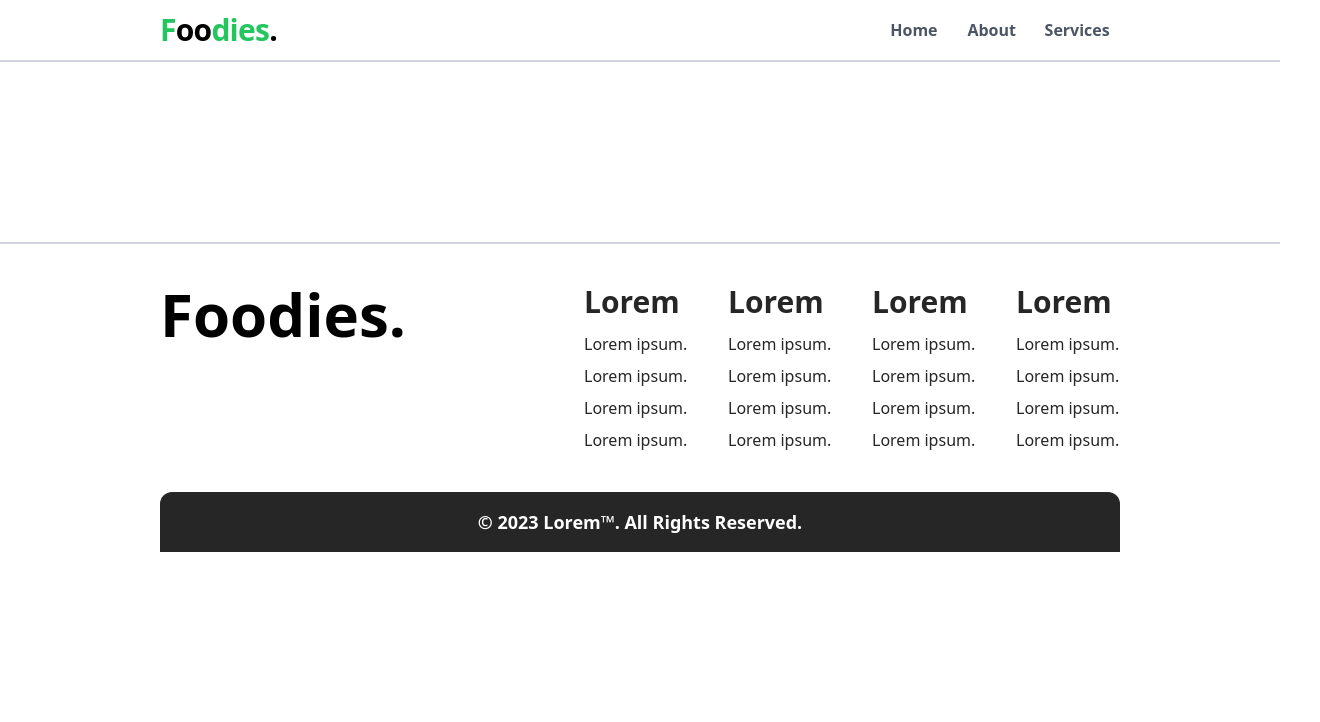
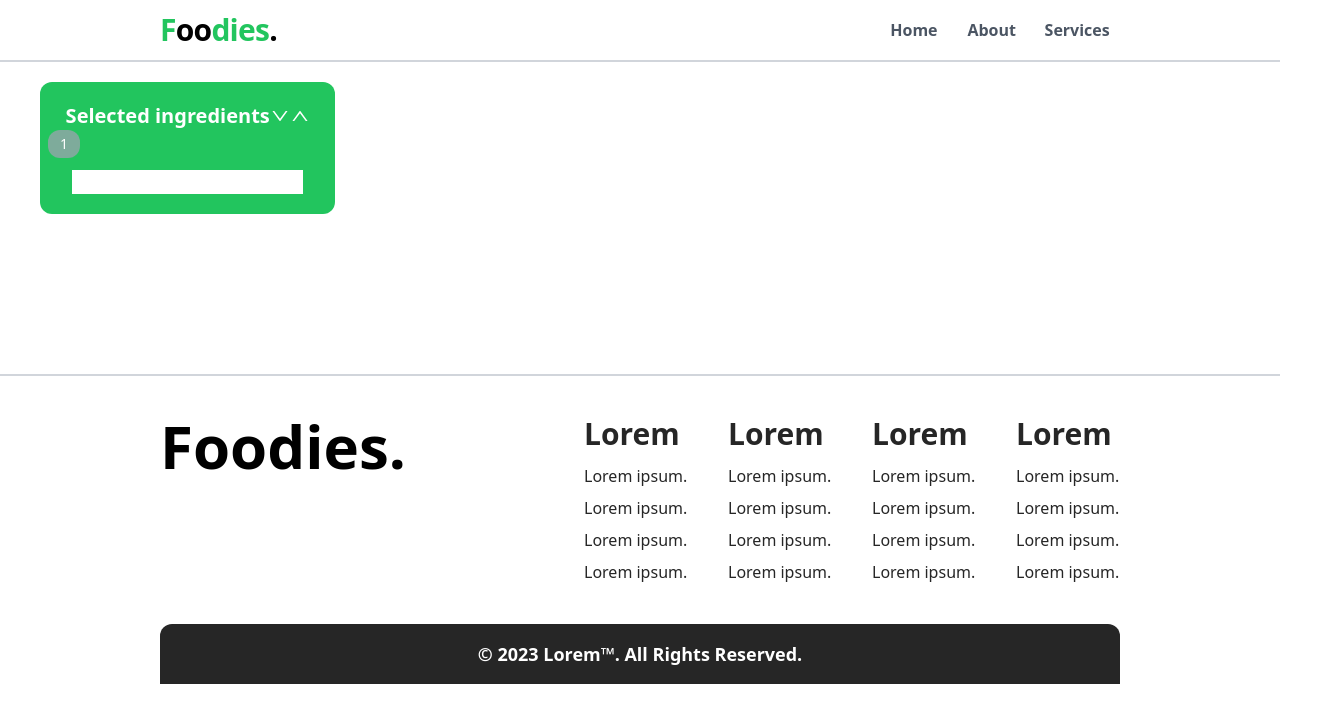
Before and after one commit to yumitdemir/Foodie-front-end, a React (Vite) app: page /search/1/1/1 in a window 1280 px wide. Shown: the top 722 px of the page, 1320 px wide, since content can reach past the window. Built offline with nearby package versions, Linux system fonts and the light colour scheme; no server answers.

Commit message:
Create SelectedIngredients component.

```diff
--- a/src/pages/SearchList/SearchList.jsx
+++ b/src/pages/SearchList/SearchList.jsx
@@ -7,7 +7,7 @@ import RecipeList from "./components/RecipeList.jsx";
 
 async function fetchRecipes(pantry, order, input) {
     const apiKey = '49a32b520f314d1294660ea61e7ff18e';
-    input = input.split(" ").join(",+");
+    let inputArray = input.split(" ").join(",+");
     const url = `https://api.spoonacular.com/recipes/findByIngredients?ingredients=${input}&number=${5}&apiKey=${apiKey}`;
     const response = await fetch(url);
     if (!response.ok) {
@@ -18,15 +18,16 @@ async function fetchRecipes(pantry, order, input) {
 
 function SearchList(props) {
     const {pantry, order, input} = useParams();
+    let inputArray = input.split(" ");
 
     const recipes = useQuery(
         [`recipies`],
         () => fetchRecipes(pantry, order, input)
     )
-    console.log(recipes.data)
+
     return (
-        <div className={"grid grid-cols-1 md:grid-cols-[1fr,5fr] h-50 mt-5"}>
-            <SearchBar/>
+        <div className={"grid grid-cols-1 md:grid-cols-[1.5fr,5fr] h-50 mt-5 mx-10 w-full break-words" }>
+            <SearchBar inputArray={inputArray}/>
             <RecipeList/>
         </div>
     );
--- a/src/pages/SearchList/components/SearchBar.jsx
+++ b/src/pages/SearchList/components/SearchBar.jsx
@@ -1,9 +1,12 @@
 import React from 'react';
+import SelectedIngredients from "./SelectedIngredients.jsx";
 
-function SearchBar(props) {
+function SearchBar({inputArray}) {
+
     return (
-        <div className={"flex flex-col w-full items-center bg-green-600 "}>
-
+        <div className="flex flex-col w-full items-center bg-green-500 rounded-xl py-5 px-2 overflow-hidden gap-3 ">
+            <SelectedIngredients inputArray={inputArray}/>
+            <input type="text" />
         </div>
     );
 }
--- /dev/null
+++ b/src/pages/SearchList/components/SelectedIngredients.jsx
@@ -0,0 +1,19 @@
+import React from 'react';
+import {AiOutlineClose, AiOutlineDown, AiOutlineUp} from "react-icons/ai";
+
+function SelectedIngredients({inputArray}) {
+    return (
+        <div className="w-full">
+            <p className="text-start text-xl font-bold text-white "><span
+                className={"flex justify-center items-center"}> Selected ingredients  <AiOutlineDown/> <AiOutlineUp/></span>
+            </p>
+            <div className="w-full flex flex-row flex-wrap gap-1 ">
+                {inputArray.map((ingredient,index) =>
+                    <p  key={ingredient+index} className="bg-gray-400 px-3 py-1 bg-opacity-75 text-sm rounded-xl text-white text-center whitespace-normal overflow-wrap-normal break-words max-w-full">{ingredient}</p>
+                )}
+            </div>
+        </div>
+    );
+}
+
+export default SelectedIngredients;
```
